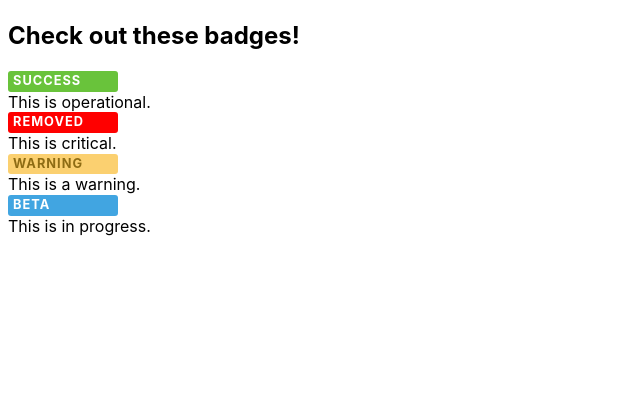
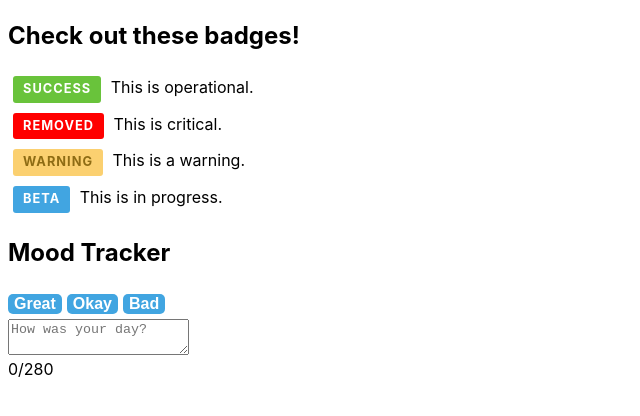
Before and after one commit to Jerune/Reusable-React, a React (Vite) app: page / in a window 1280 px wide. Shown: the top 416 px of the page, without its empty margins (0-640 px from the left). Built offline with nearby package versions, Linux system fonts and the light colour scheme.

Commit message:
Mood Tracker

```diff
--- a/src/App.jsx
+++ b/src/App.jsx
@@ -1,14 +1,22 @@
 import React from 'react'
 import Badge from './components/Badge'
+import Mood from './components/Mood'
 
 function App () {
+  const defaultMoods = ["Great", "Okay", "Bad"]
+
   return (
     <section>
-      <h1>Check out these badges!</h1>
+      <h2>Check out these badges!</h2>
       <Badge color="green">Success</Badge> This is operational. <br />
       <Badge color="red">Removed</Badge> This is critical. <br />
       <Badge color="yellow">Warning</Badge> This is a warning. <br />
       <Badge color="blue">Beta</Badge> This is in progress. <br />
+
+      <h2>Mood Tracker</h2>
+      <Mood text={"How was your day?"} defaults={defaultMoods}/>
+
+
     </section>
   )
 }
--- /dev/null
+++ b/src/components/Mood.jsx
@@ -0,0 +1,38 @@
+import React, { useState } from "react"
+import PropTypes from "prop-types"
+
+export default function Mood ({ text, defaults }) {
+  const [inputValue, setInputValue] = useState('')
+    const maxLength = 280
+
+    function handleChange(event){
+        setInputValue(event.target.value)
+    }
+
+function pushInput(value){
+    setInputValue(value)
+}
+
+function countCharacters(){
+    return inputValue.split(" ").join("").length
+}
+
+  return <div className="counterInput">
+    <div>
+      {defaults.map((value, index) => {
+        return <button onClick={() => pushInput(value)} key={index}>{value}</button>
+      })}
+    </div>
+    <textarea
+      placeholder={text}
+      value={inputValue}
+      onChange={handleChange}
+    />
+    <div>{countCharacters()}/{maxLength}</div>
+  </div>
+}
+
+Mood.propTypes = {
+    text: PropTypes.string.isRequired,
+    defaults: PropTypes.array
+}
--- a/src/index.css
+++ b/src/index.css
@@ -5,19 +5,22 @@
   font-weight: 400;
 }
 
+/* Badge Component */
+
 section {
   line-height: 1.3;
 }
 
 .badge {
-  padding: 2px 5px;
+  padding: 5px 10px;
+  margin: 5px;
   border-radius: 3px;
   color: white;
   font-size: .8rem;
   font-weight: bold;
   letter-spacing: 1px;
   text-transform: uppercase;
-  max-width: 100px;
+  display: inline-block;
 }
 
 .red {
@@ -36,3 +39,31 @@ section {
 .blue {
   background: #41A5E1;
 }
+
+/* Mood Component */
+
+input {
+    margin: 5px 0;
+    padding: 5px;
+    min-width: 250px;
+}
+
+.counterInput button {
+  margin: 5px;
+  margin-left: 0;
+  background: #41A5E1;
+  border: none;
+  border-radius: 5px;
+  color: white;
+  font-size: 16px;
+  font-weight: bold;
+  cursor: pointer;
+}
+
+.counterInput.tooLong {
+  color: red;
+}
+
+.counterInput.tooLong textarea {
+  background: #eebbbb;
+}
```
